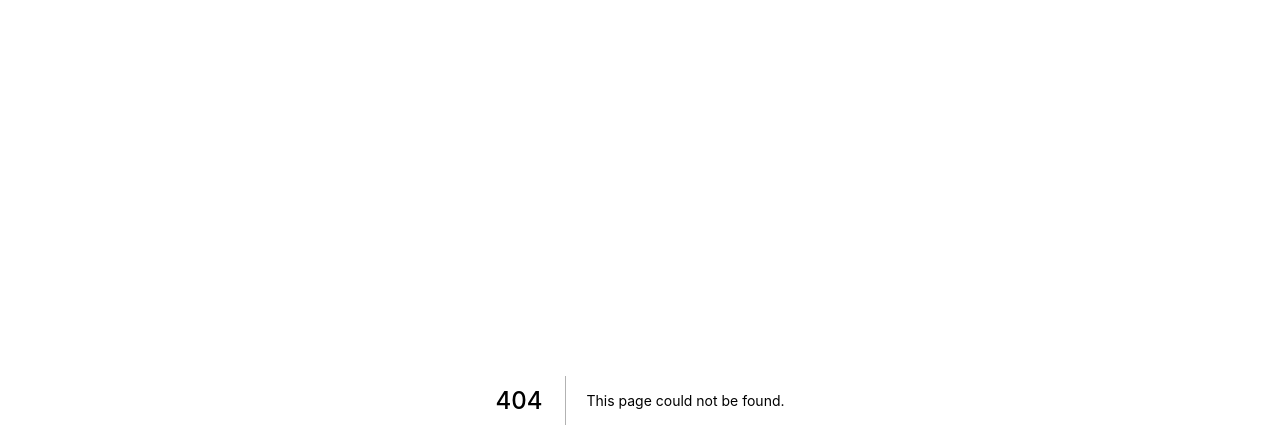
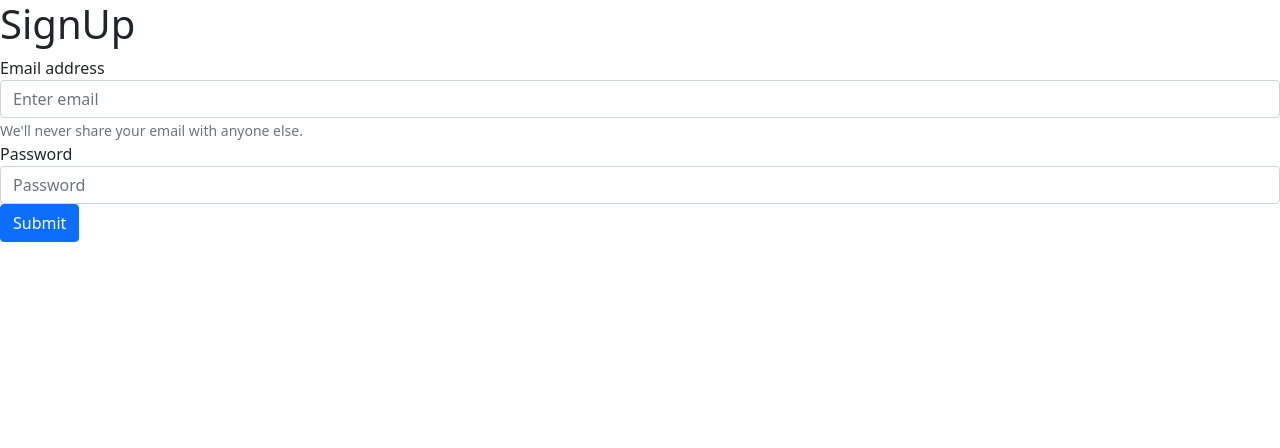
Before and after one commit to Samikmalhotra/GitTix-Microservices, a Next.js app in the folder client/: page /auth/signup in a window 1280 px wide. Before the commit this address had no page. Shown: the top 448 px of the page. Built offline with nearby package versions, Linux system fonts and the light colour scheme.

Commit message:
first request

```diff
--- a/client/package.json
+++ b/client/package.json
@@ -9,6 +9,7 @@
     "lint": "next lint"
   },
   "dependencies": {
+    "axios": "^0.21.1",
     "bootstrap": "^5.1.0",
     "next": "11.1.2",
     "react": "17.0.2",
--- /dev/null
+++ b/client/pages/auth/signup.tsx
@@ -0,0 +1,36 @@
+import { useState } from 'react';
+import axios from 'axios'
+
+const Signup = () => {
+  const [email,setEmail] = useState('');
+  const [password,setPassword] = useState('');
+
+  const onSubmit: React.FormEventHandler<HTMLFormElement> = async(e: React.FormEvent<HTMLFormElement>) => {
+    e.preventDefault();
+    console.log(email,password);
+
+    const res = await axios.post('/api//users/signup', {
+      email, password
+    })
+
+    console.log(res.data)
+  }
+
+  return (
+  <form onSubmit={onSubmit}>
+    <h1>SignUp</h1>
+    <div className="form-group">
+      <label htmlFor="email">Email address</label>
+      <input type="email" className="form-control" id="email" aria-describedby="emailHelp" placeholder="Enter email" value={email} onChange={e=>setEmail(e.target.value)}/>
+      <small id="emailHelp" className="form-text text-muted">We'll never share your email with anyone else.</small>
+    </div>
+    <div className="form-group">
+      <label htmlFor="password">Password</label>
+      <input type="password" className="form-control" id="password" placeholder="Password" value={password} onChange={e=>setPassword(e.target.value)}/>
+    </div>
+    <button type="submit" className="btn btn-primary">Submit</button>
+  </form>
+  )
+}
+
+export default Signup
```
Also changed, not shown: 1 other file (tests, documents, lock files or other folders).
